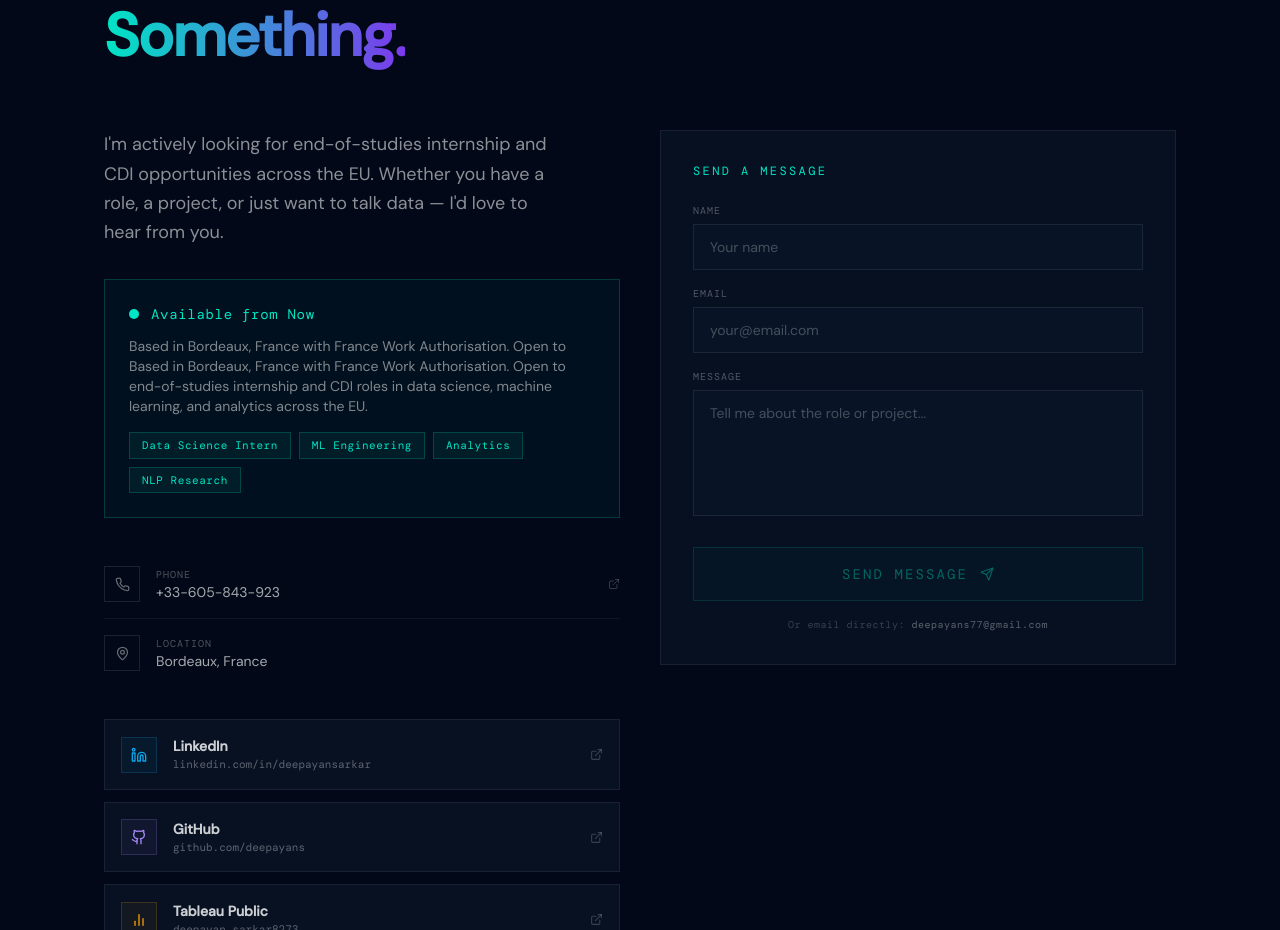
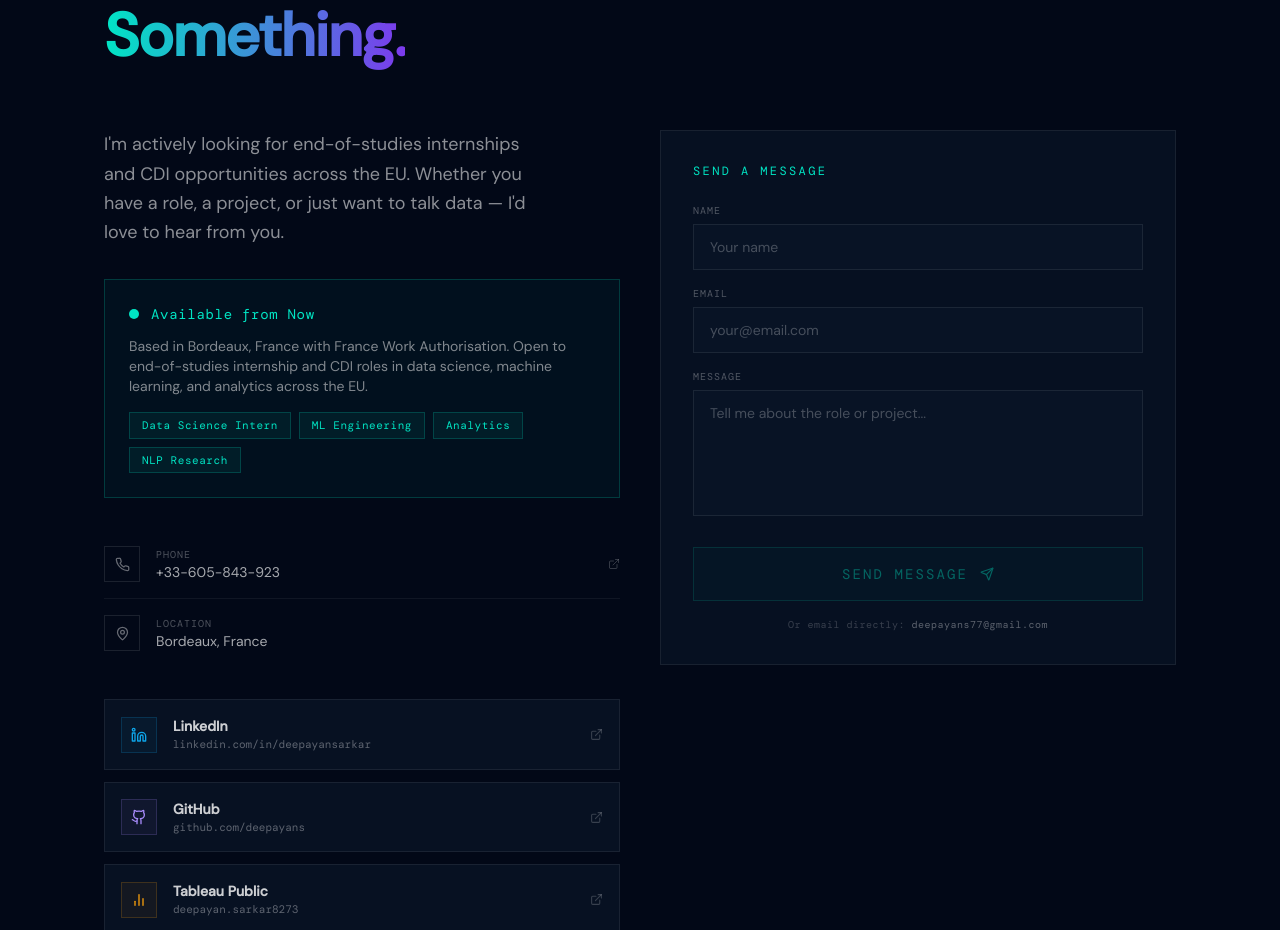
Before and after one commit to deepayans/portfolio, a Next.js app: page / in a window 1280 px wide. Shown: the part 8600-9530 px from the top of the page. Built offline with nearby package versions, Linux system fonts and the light colour scheme; a web font is replaced by a local one.

Commit message:
Fix typo in internship description

```diff
--- a/components/Contact.tsx
+++ b/components/Contact.tsx
@@ -64,7 +64,7 @@ export default function Contact() {
           transition={{ duration: 0.6 }}
         >
           <p className="mb-8 max-w-md text-lg leading-relaxed text-white/55">
-            I'm actively looking for end-of-studies internship and CDI opportunities across the EU. Whether you have a role, a project, or just want to talk data — I'd love to hear from you.
+            I'm actively looking for end-of-studies internships and CDI opportunities across the EU. Whether you have a role, a project, or just want to talk data — I'd love to hear from you.
           </p>
 
           {/* Availability card */}
@@ -79,8 +79,7 @@ export default function Contact() {
               </span>
             </div>
             <p className="mb-4 text-sm text-white/50">
-              Based in {resume.basics.location} with {resume.basics.workAuth}. Open to
-              Based in Bordeaux, France with France Work Authorisation. Open to end-of-studies internship and CDI roles in data science, machine learning, and analytics across the EU.
+              Based in {resume.basics.location} with {resume.basics.workAuth}. Open to end-of-studies internship and CDI roles in data science, machine learning, and analytics across the EU.
             </p>
             <div className="flex flex-wrap gap-2">
               {["Data Science Intern", "ML Engineering", "Analytics", "NLP Research"].map((t) => (
```
